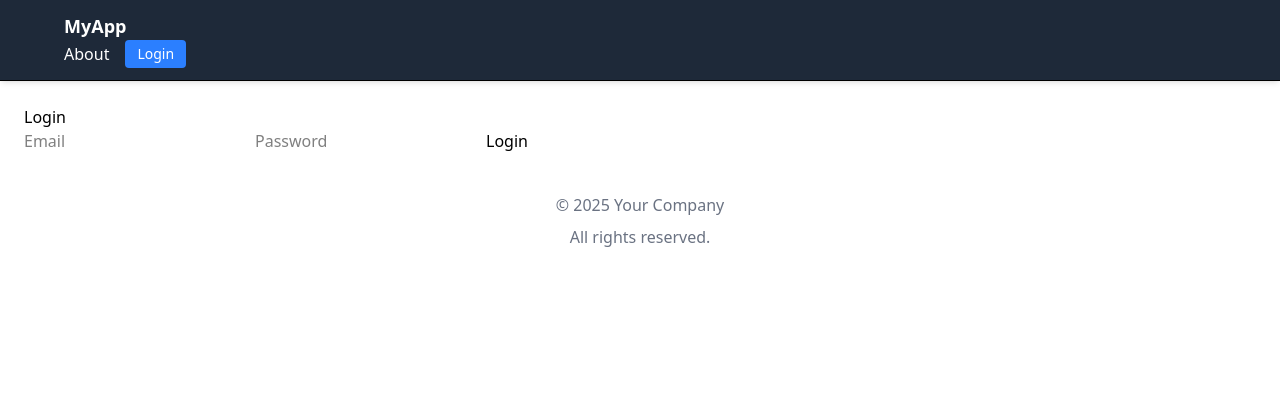
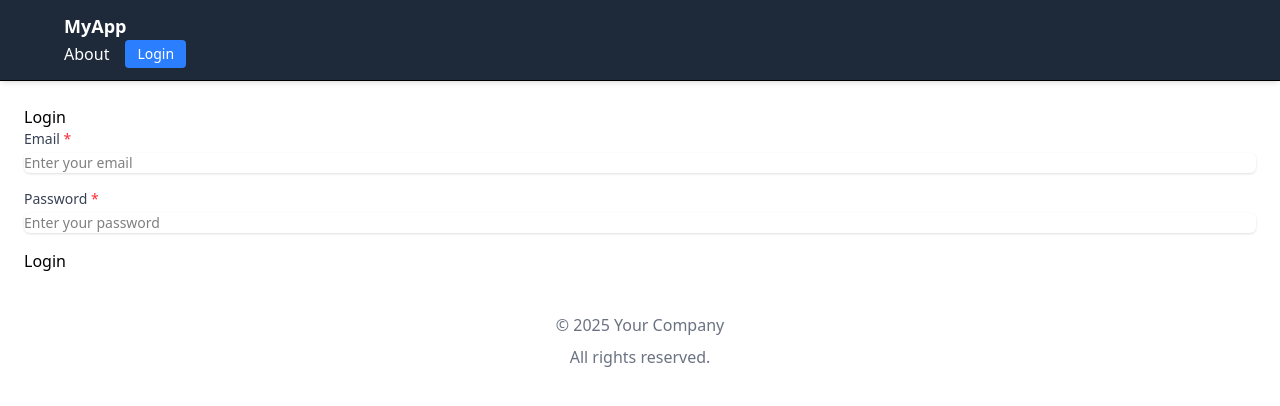
Before and after one commit to estebanmorgade/vue-front, a Vue app: page /login in a window 1280 px wide. Shown: the top 406 px of the page. Built offline with nearby package versions, Linux system fonts and the light colour scheme; no server answers.

Commit message:
Refactor: create InputForm component

```diff
--- /dev/null
+++ b/src/components/InputForm.vue
@@ -0,0 +1,40 @@
+<script setup lang="ts">
+import { computed } from 'vue';
+
+interface InputFormProps {
+    label: string;
+    name: string;
+    modelValue: string | number;
+    type?: string;
+    required?: boolean;
+    error?: string;
+    placeholder?: string;
+}
+
+const props = defineProps<InputFormProps>();
+const emit = defineEmits(['update:modelValue']);
+
+// El valor reactivo del input se gestiona con modelValue
+const inputValue = computed({
+    get: () => props.modelValue,
+    set: (value) => emit('update:modelValue', value)
+});
+</script>
+
+<template>
+    <div class="mb-4">
+        <label :for="name" class="block text-sm font-medium text-gray-700 mb-1">
+        {{ label }} <span v-if="required" class="text-red-500">*</span>
+        </label>
+        <input
+        :id="name"
+        :name="name"
+        v-model="inputValue"
+        :type="type || 'text'"
+        :placeholder="placeholder"
+        :required="required"
+        class="mt-1 block w-full border-gray-300 rounded-md shadow-sm focus:border-blue-500 focus:ring-blue-500 sm:text-sm"
+        />
+        <p v-if="error" class="mt-2 text-sm text-red-600">{{ error }}</p>
+    </div>
+</template>
--- a/src/components/UserForm.vue
+++ b/src/components/UserForm.vue
@@ -3,6 +3,7 @@ import type {User} from '../types/user';
 import { ref } from 'vue';
 import { useUsersStore } from '../stores/useUsersStore';
 import Loader from './Loader.vue';
+import InputForm from './InputForm.vue';
 
 
 const user = defineModel<User>('user',{required: true})
@@ -27,21 +28,43 @@ defineExpose({validate})
 </script>
 
 <template>
-    <input v-model="user.name" placeholder="Name" :class="['border',{'border-red-500': !user.name}]" required />
-    <span v-if="errors.name" class="text-red-500 text-sm">{{ errors.name }}</span>
-    <span v-if="!errors.name && useUsersStore().errors.name">{{ useUsersStore().errors.name[0] }}</span>
+    <InputForm
+        v-model="user.name"
+        label="Name"
+        name="name"
+        placeholder="Enter your name"
+        :required="true"
+        :error="errors.name || useUsersStore().errors.name?.[0]"
+    />
 
-    <input v-model="user.email" placeholder="Email" type="email" :class="['border',{'border-red-500': !user.email}]" required />
-    <span v-if="errors.email" class="text-red-500 text-sm">{{ errors.email }}</span>
-    <span v-if="!errors.email && useUsersStore().errors.email" class="text-red-500 text-sm">{{ useUsersStore().errors.email[0] }}</span>
+    <InputForm
+        v-model="user.email"
+        label="Email"
+        name="email"
+        type="email"
+        placeholder="Enter your email"
+        :required="true"
+        :error="errors.email || useUsersStore().errors.email?.[0]"
+    />
 
-    <input v-model="user.role" placeholder="Role" :class="['border',{'border-red-500': !user.role}]" required>
-    <span v-if="errors.role" class="text-red-500 text-sm">{{ errors.role }}</span>
-    <span v-if="!errors.role && useUsersStore().errors.role" class="text-red-500 text-sm">{{ useUsersStore().errors.role[0] }}</span>
+    <InputForm
+        v-model="user.role"
+        label="Role"
+        name="role"
+        placeholder="Chose a role"
+        :required="true"
+        :error="errors.role || useUsersStore().errors.role?.[0]"
+    />
 
-    <input v-model="user.password" placeholder="Password" type="password" :class="['border',{'border-red-500': !user.password}]" :required="!user.id">
-    <span v-if="errors.password" class="text-red-500 text-sm">{{ errors.password }}</span>
-    <span v-if="!errors.password && useUsersStore().errors.password" class="text-red-500 text-sm">{{ useUsersStore().errors.password[0] }}</span>
+    <InputForm
+        v-model="user.password"
+        label="Password"
+        name="password"
+        type="password"
+        placeholder="Enter your password"
+        :required="!user.id"
+        :error="errors.password || useUsersStore().errors.password?.[0]"
+    />
 
     <button type="submit" :disabled="useUsersStore().loading" class="bg-blue-500 text-white px-4 py-2 rounded mt-4 flex items-center justify-center">
       <Loader v-if="useUsersStore().loading" :size="18" color="text-white"/>
--- a/src/views/Login.vue
+++ b/src/views/Login.vue
@@ -2,6 +2,7 @@
     import { ref } from 'vue';
     import  { useUserStore } from '../stores/useUserStore'
     import { useRouter } from 'vue-router';
+import InputForm from '../components/InputForm.vue';
 
     const email = ref('')
     const password = ref('')
@@ -24,9 +25,24 @@
     <div>
         <h2>Login</h2>
         <form @submit.prevent="submit">
-            <input type="email" v-model="email" placeholder="Email" />
-            <input type="password" v-model="password" placeholder="Password" />
-            <button :disabled="userStore.loading">
+            <InputForm
+                v-model="email"
+                label="Email"
+                name="email"
+                type="email"
+                placeholder="Enter your email"
+                :required="true"
+            />
+
+            <InputForm
+                v-model="password"
+                label="Password"
+                name="password"
+                type="password"
+                placeholder="Enter your password"
+                :required="true"
+            />
+            <button :disabled="userStore.loading" type="submit">
                 <svg
                     v-if="userStore.loading"
                     class="animate-spin h-5 w-5 mr-2 text-white"
```
